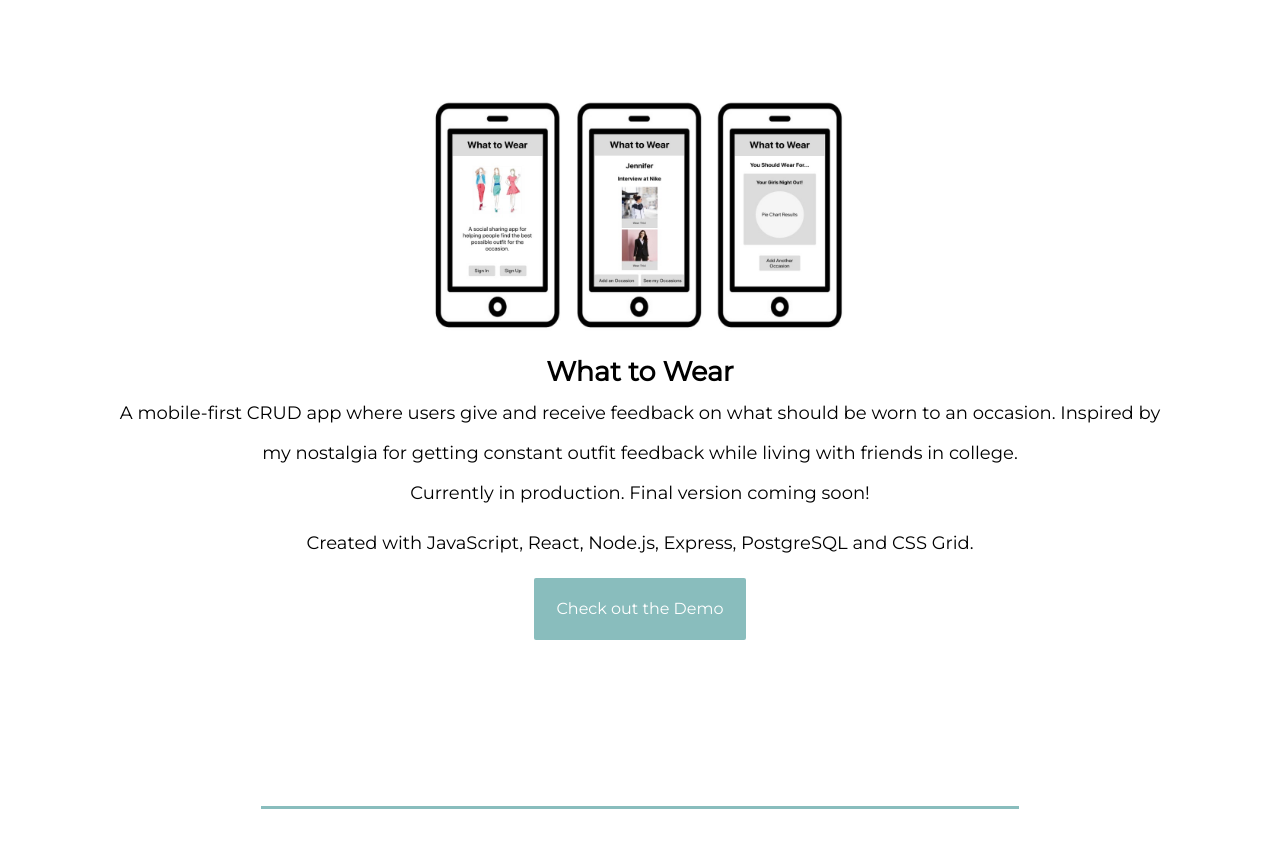
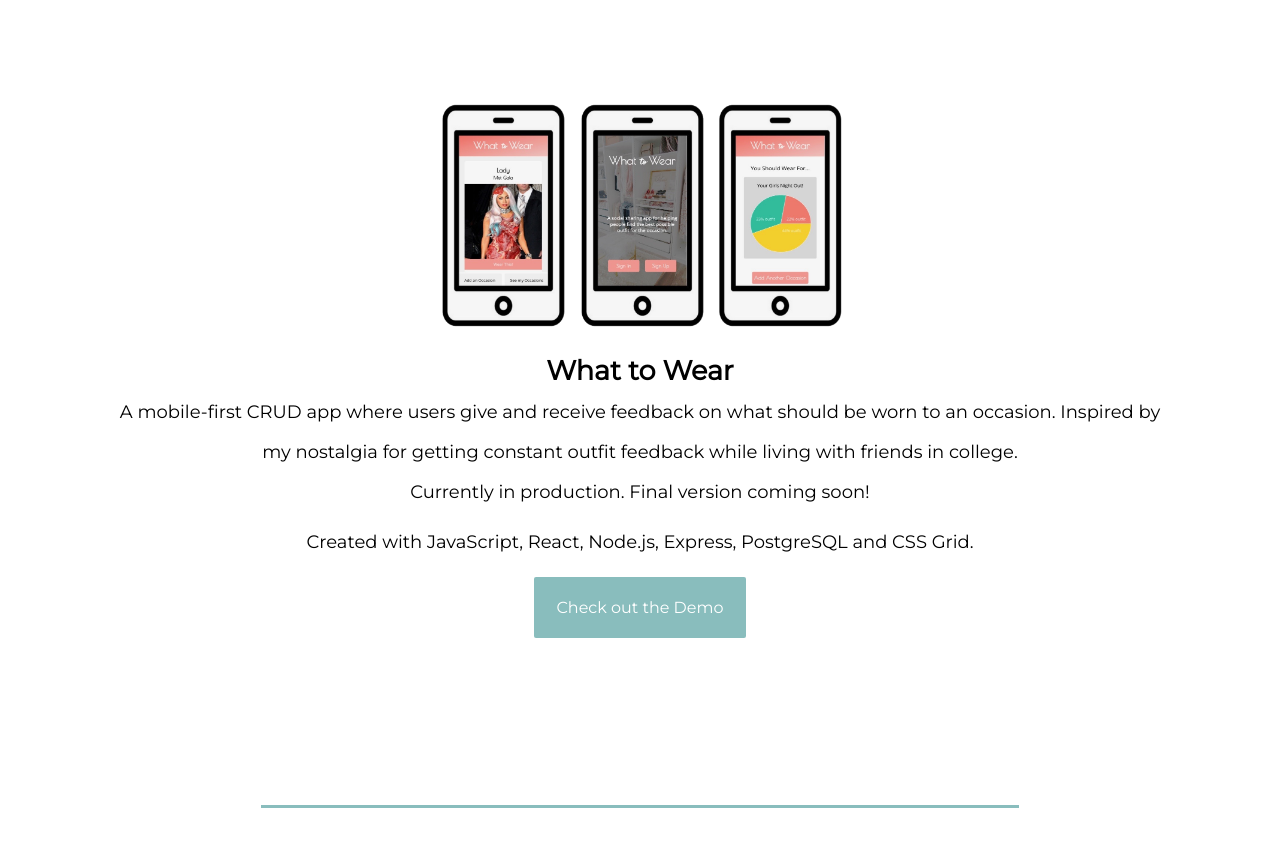
Before and after one commit to greffly/My-Portfolio, a plain HTML site: page index.html in a window 1280 px wide. Shown: the part 4206-5053 px from the top of the page. Drawn offline with nearby package versions, Linux system fonts and the light colour scheme.

Commit message:
update screengrab

```diff
--- a/index.html
+++ b/index.html
@@ -185,7 +185,7 @@
       <section class="projectGroup" role="contentinfo" id="whatToWearSection">
         <p>
           <img
-            src="whattowear.jpeg"
+            src="whattowear.png"
             alt="What to Wear Snip"
             class="screengrab"
           />
```
Also changed, not shown: whattowear.jpeg (deleted), whattowear.png (added), 1 other file.
